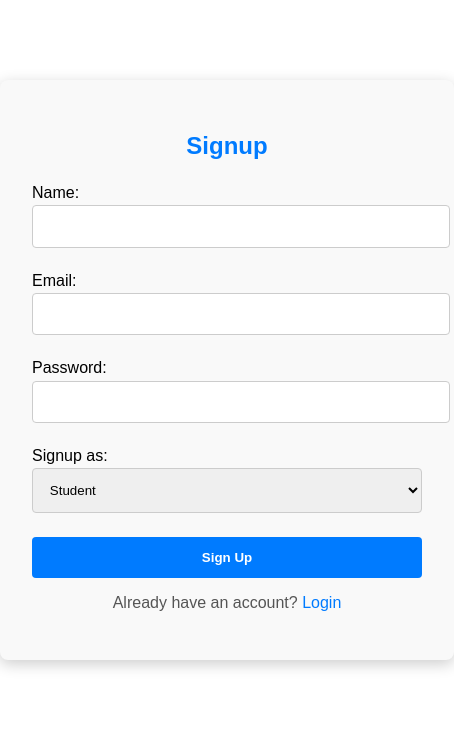
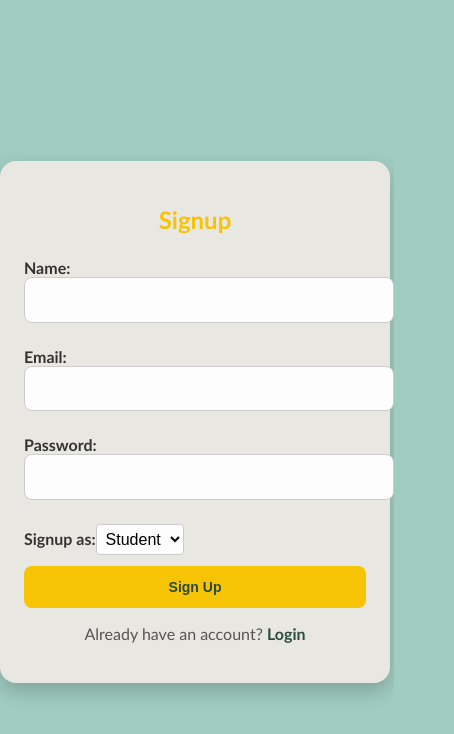
Before and after one commit to hamzazmah123/AI-Project, a React (Create React App) app: page /signup in a window 390 px wide. Shown: the top 734 px of the page, 454 px wide, since content can reach past the window. Built offline with nearby package versions, Linux system fonts and the light colour scheme.

Commit message:
Basic Styling

```diff
--- a/src/components/Admin/Admin.css
+++ b/src/components/Admin/Admin.css
@@ -1,3 +1,14 @@
+body {
+  font-family: 'Trebuchet MS';
+  margin: 0;
+  padding: 0;
+  background-color: #a0ccc1; /* Dark green background */
+  /* display: flex;
+  justify-content: center;
+  align-items: center; */
+  height: 100vh;
+}
+
 .admin-section {
     padding: 2rem;
     background-color: #f9f9f9;
@@ -79,3 +90,128 @@
 .dashboard-link:hover {
   background-color: #0056b3;
 }
+
+/* General Styles */
+/* body {
+  font-family: Arial, sans-serif;
+  margin: 0;
+  padding: 0;
+  background-color: #f9f9f9;
+  color: #333;
+} */
+
+/* Admin Section */
+.admin-section {
+  max-width: 800px;
+  margin: 40px auto;
+  padding: 20px;
+  background: #fff;
+  box-shadow: 0 4px 8px rgba(0, 0, 0, 0.1);
+  border-radius: 8px;
+}
+
+.admin-section h2 {
+  text-align: center;
+  margin-bottom: 20px;
+  color: #0078d4; /* Blue theme */
+}
+
+/* Form Styles */
+.form {
+  display: flex;
+  flex-direction: column;
+  gap: 15px;
+}
+
+.dropdown {
+  display: flex;
+  flex-direction: column;
+  gap: 5px;
+}
+
+label {
+  font-weight: bold;
+  color: #555;
+}
+
+select {
+  padding: 10px;
+  border: 1px solid #ccc;
+  border-radius: 4px;
+  font-size: 16px;
+  background-color: #fdfdfd;
+}
+
+select:focus {
+  outline: none;
+  border-color: #0078d4;
+  box-shadow: 0 0 5px rgba(0, 120, 212, 0.4);
+}
+
+/* Button Styles */
+button {
+  padding: 10px 15px;
+  background-color: #0078d4;
+  color: white;
+  border: none;
+  border-radius: 4px;
+  font-size: 16px;
+  cursor: pointer;
+  transition: background-color 0.3s;
+}
+
+button:hover {
+  background-color: #005bb5;
+}
+
+button:active {
+  background-color: #004a94;
+}
+
+/* List of Assignments */
+.list {
+  margin-top: 30px;
+}
+
+.list h3 {
+  margin-bottom: 10px;
+  color: #444;
+}
+
+ul {
+  list-style-type: none;
+  padding: 0;
+}
+
+li {
+  background: #f4f4f4;
+  margin-bottom: 10px;
+  padding: 10px;
+  border-radius: 4px;
+  box-shadow: 0 1px 3px rgba(0, 0, 0, 0.1);
+}
+
+li span {
+  font-weight: bold;
+}
+
+/* No Assignments Message */
+.list p {
+  color: #777;
+  font-style: italic;
+}
+
+/* Responsive Design */
+@media (max-width: 600px) {
+  .admin-section {
+    padding: 15px;
+  }
+
+  button {
+    font-size: 14px;
+  }
+
+  select {
+    font-size: 14px;
+  }
+}
--- a/src/components/Common/Auth.css
+++ b/src/components/Common/Auth.css
@@ -1,4 +1,116 @@
-/* Auth.css */
+/* General Styles */
+.login-body,.signup-body {
+  font-family: 'Trebuchet MS';
+  margin: 0;
+  padding: 0;
+  background-color: #a0ccc1; /* Dark green background */
+  display: flex;
+  justify-content: center;
+  align-items: center;
+  height: 100vh;
+}
+
+
+/* Auth Container */
+.auth-container {
+  width: 100%;
+  max-width: 400px;
+  padding: 2rem;
+  padding-right: 45px;
+  /* margin-right: 10rem; */
+  background-color: #e9e7e2; /* Beige color */
+  border-radius: 16px; /* Rounded corners */
+  box-shadow: 0 8px 20px rgba(0, 0, 0, 0.2);
+  text-align: center;
+}
+
+/* Heading */
+.auth-container h2 {
+  margin-bottom: 1.5rem;
+  color: #f6c305; /* Yellow for headings */
+  font-size: 1.8rem;
+}
+
+.signuprole {
+  padding: 5px;
+  border: 1px solid #ccc;
+  border-radius: 4px;
+  font-size: 16px;
+  background-color: #fdfdfd;
+}
+
+
+/* Labels */
+.auth-container label {
+  display: block;
+  text-align: left;
+  margin: 0.5rem 0 0.2rem;
+  font-weight: bold;
+  color: #333;
+}
+
+/* Inputs */
+.auth-container input {
+  width: 100%;
+  padding: 0.8rem;
+  border: 1px solid #ccc;
+  border-radius: 8px;
+  font-size: 1rem;
+  margin-bottom: 1rem;
+  background-color: #fdfdfd;
+}
+
+.auth-container input:focus {
+  outline: none;
+  border-color: #2b4a42; /* Focus color */
+  box-shadow: 0 0 5px rgba(43, 74, 66, 0.4);
+}
+
+/* Buttons */
+.auth-container button {
+  width: 100%;
+  padding: 0.8rem;
+  margin-top: 0.5rem;
+  background-color: #f6c305; /* Yellow */
+  color: #2b4a42; /* Dark green */
+  font-weight: bold;
+  border: none;
+  border-radius: 8px;
+  cursor: pointer;
+  transition: background-color 0.3s ease;
+}
+
+.auth-container button:hover {
+  background-color: #f4b802;
+}
+
+/* Links */
+.auth-container p {
+  margin-top: 1rem;
+  color: #555;
+}
+
+.auth-container a {
+  color: #2b4a42;
+  font-weight: bold;
+  text-decoration: none;
+}
+
+/* Responsive Design */
+@media (max-width: 500px) {
+  .auth-container {
+    padding: 1.5rem;
+  }
+
+  .auth-container h2 {
+    font-size: 1.5rem;
+  }
+}
+
+
+
+
+/* Auth.css
 .auth-container {
     width: 100%;
     max-width: 400px;
@@ -55,4 +167,4 @@
   .auth-container a {
     color: #007bff;
     text-decoration: none;
-  }
+  }   */
--- a/src/components/Common/Login.jsx
+++ b/src/components/Common/Login.jsx
@@ -20,6 +20,7 @@ function Login() {
   };
 
   return (
+    <div className="login-body">
     <div className="auth-container">
       <h2>Login</h2>
       <form onSubmit={handleLogin}>
@@ -47,6 +48,7 @@ function Login() {
         Don't have an account? <a href="/signup">Sign Up</a>
       </p>
     </div>
+    </div>
   );
 }
 
--- a/src/components/Common/Signup.jsx
+++ b/src/components/Common/Signup.jsx
@@ -21,6 +21,7 @@ function Signup() {
   };
 
   return (
+    <div className="signup-body">
     <div className="auth-container">
       <h2>Signup</h2>
       <form onSubmit={handleSignup}>
@@ -53,7 +54,7 @@ function Signup() {
         </label>
         <label>
           Signup as:
-          <select
+          <select className="signuprole"
             value={userDetails.role}
             onChange={(e) => setUserDetails({ ...userDetails, role: e.target.value })}
           >
@@ -68,6 +69,7 @@ function Signup() {
         Already have an account? <a href="/login">Login</a>
       </p>
     </div>
+    </div>
   );
 }
 
```
